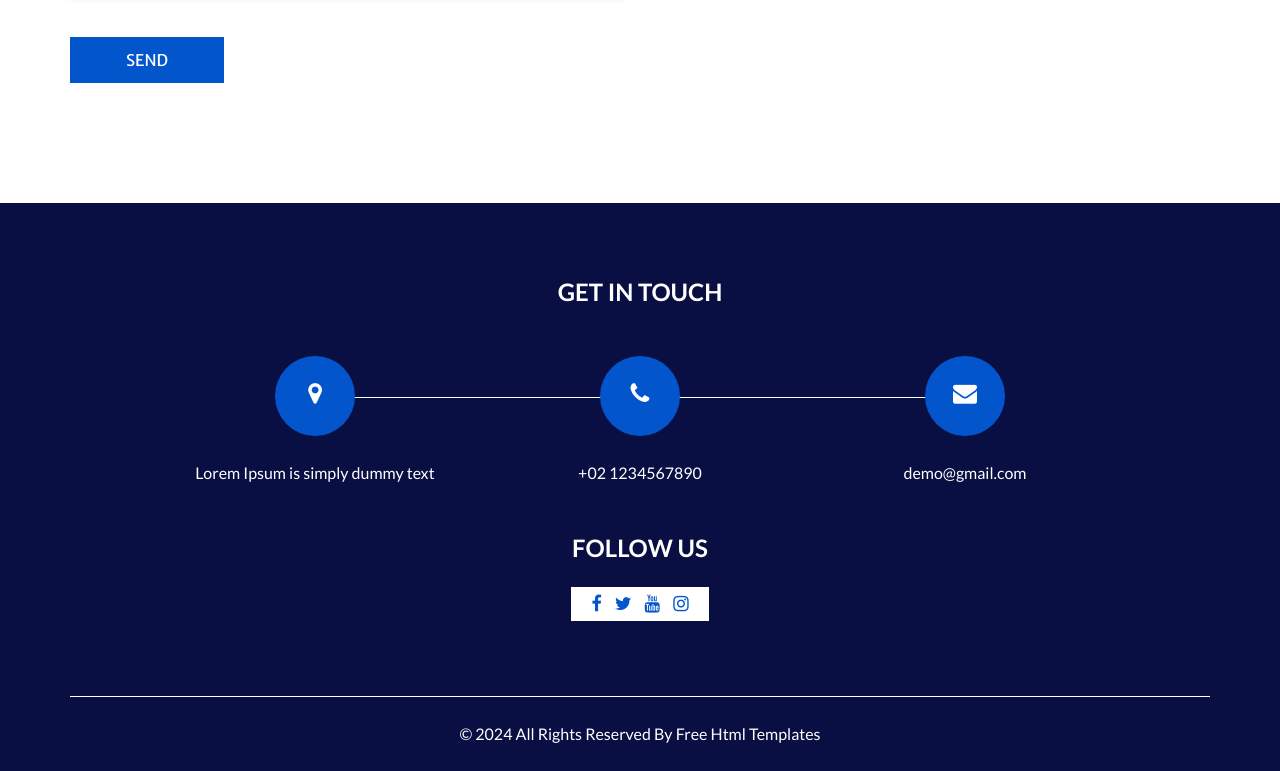
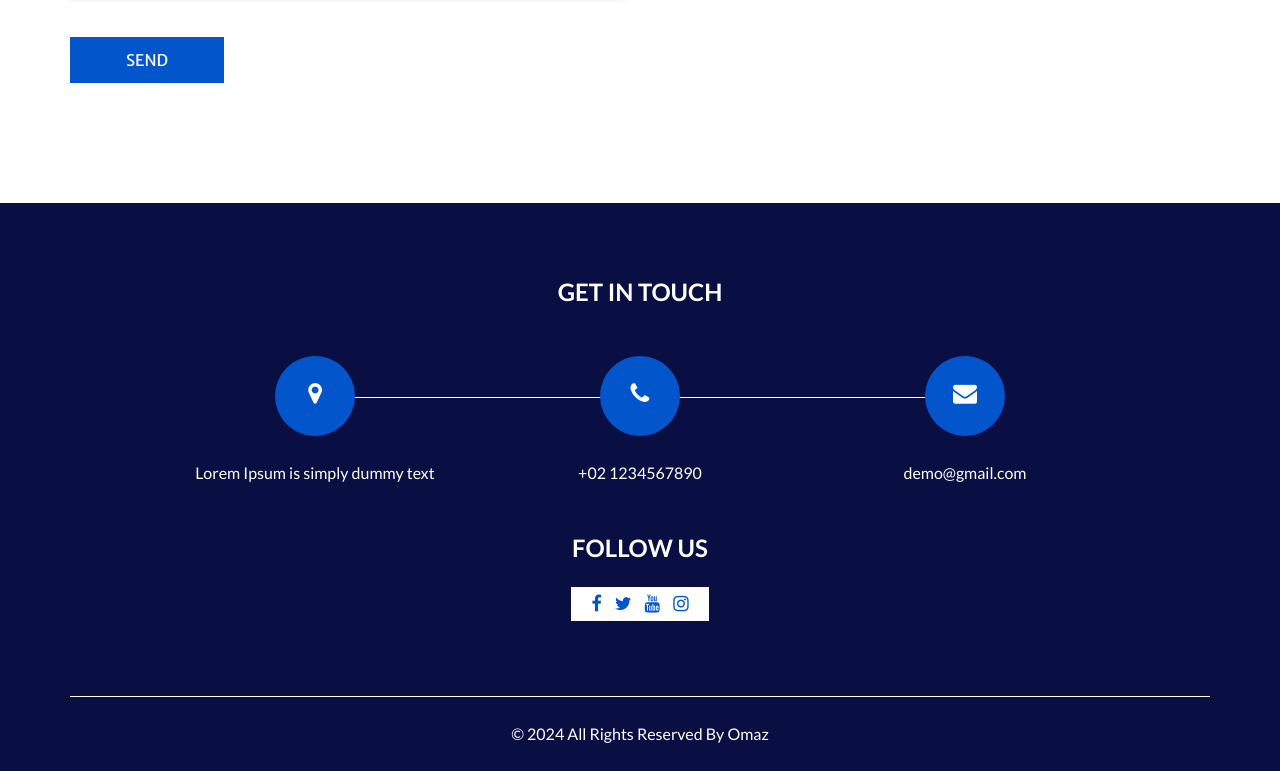
Before and after one commit to sajerestan1/aws-service-web-page, a plain HTML site: page index.html in a window 1280 px wide. Shown: the part 4276-5047 px from the top of the page. Drawn offline with nearby package versions, Linux system fonts and the light colour scheme; some packages are replaced by stand-ins of ours.

Commit message:
Update index.html

```diff
--- a/index.html
+++ b/index.html
@@ -12,7 +12,7 @@
   <meta name="description" content="" />
   <meta name="author" content="" />
 
-  <title>Inance</title>
+  <title>Omaz</title>
 
   <!-- slider stylesheet -->
   <link rel="stylesheet" type="text/css" href="https://cdnjs.cloudflare.com/ajax/libs/OwlCarousel2/2.3.4/assets/owl.carousel.min.css" />
@@ -543,7 +543,7 @@
     <div class="container">
       <p>
         &copy; <span id="displayDateYear"></span> All Rights Reserved By
-        <a href="https://html.design/">Free Html Templates</a>
+        <a href="https://html.design/">Omaz</a>
       </p>
     </div>
   </footer>
```
